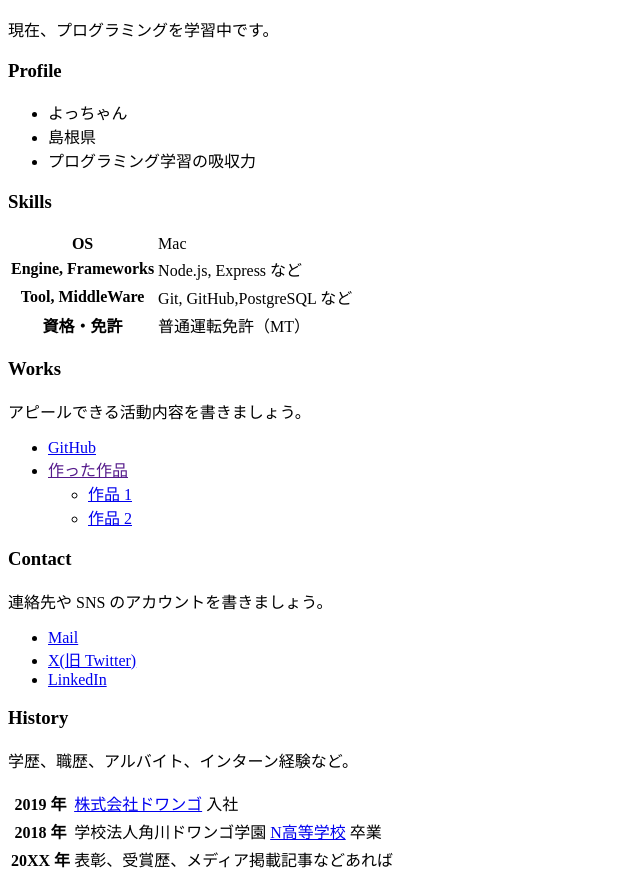
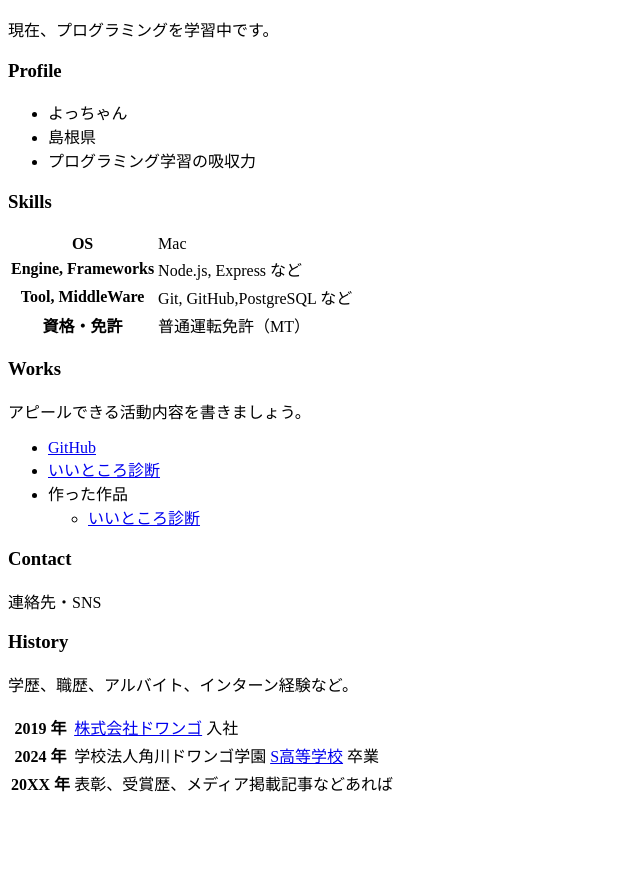
Before and after one commit to Yaki-tohu/Yaki-tohu.github.io, a plain HTML site: page index.html in a window 1280 px wide. Shown: the part 119-1001 px from the top of the page, without its empty margins (0-640 px from the left). After the commit the page ends 925 px from the top, so only its background shows below. Drawn offline with Linux system fonts and the light colour scheme.

Commit message:
自己PR

```diff
--- a/index.html
+++ b/index.html
@@ -46,22 +46,19 @@
     <p>アピールできる活動内容を書きましょう。</p>
     <ul>
       <li><a href="https://github.com/">GitHub</a></li>
-      <li><a href=""
+      <li><a href="https://yaki-tohu.github.io/assessment/assessment.html">いいところ診断</a></li>
       <li>
         作った作品
         <ul>
-          <li><a href="https://example.com/">作品 1</a></li>
-          <li><a href="https://example.com/">作品 2</a></li>
+          <li><a href="https://yaki-tohu.github.io/assessment/assessment.html">いいところ診断</a></li>
         </ul>
       </li>
     </ul>
 
     <h3>Contact</h3>
-    <p>連絡先や SNS のアカウントを書きましょう。</p>
+    <p>連絡先・SNS</p>
     <ul>
-      <li><a href="mailto:name@example.com">Mail</a></li>
-      <li><a href="https://twitter.com/n_yobikou">X(旧 Twitter)</a></li>
-      <li><a href="https://www.linkedin.com/">LinkedIn</a></li>
+
     </ul>
 
     <h3>History</h3>
@@ -72,8 +69,8 @@
         <td><a href="https://dwango.co.jp/">株式会社ドワンゴ</a> 入社</td>
       </tr>
       <tr>
-        <th>2018 年</th>
-        <td>学校法人角川ドワンゴ学園 <a href="https://nnn.ed.jp/">N高等学校</a> 卒業</td>
+        <th>2024 年</th>
+        <td>学校法人角川ドワンゴ学園 <a href="https://nnn.ed.jp/">S高等学校</a> 卒業</td>
       </tr>
       <tr>
         <th>20XX 年</th>
```
